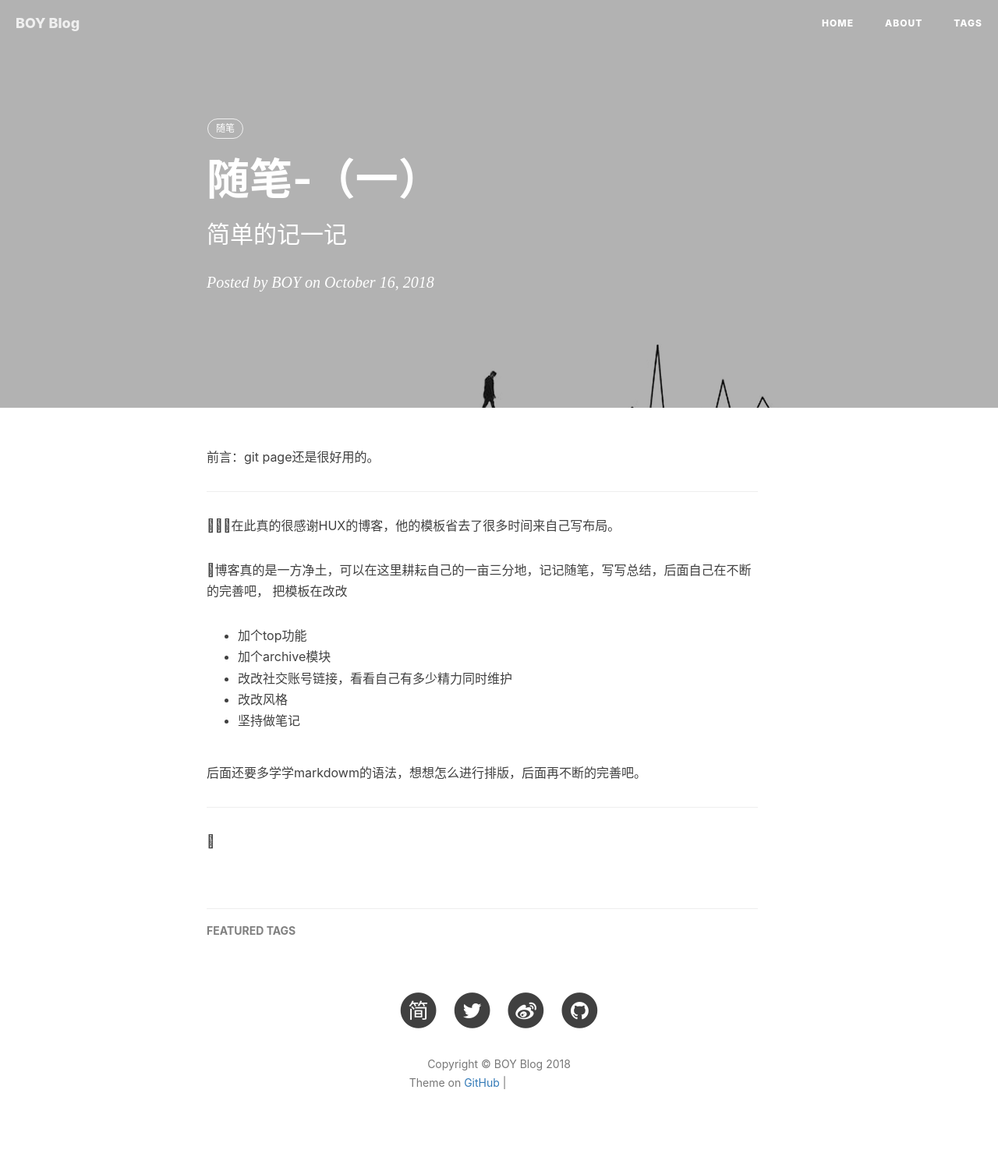
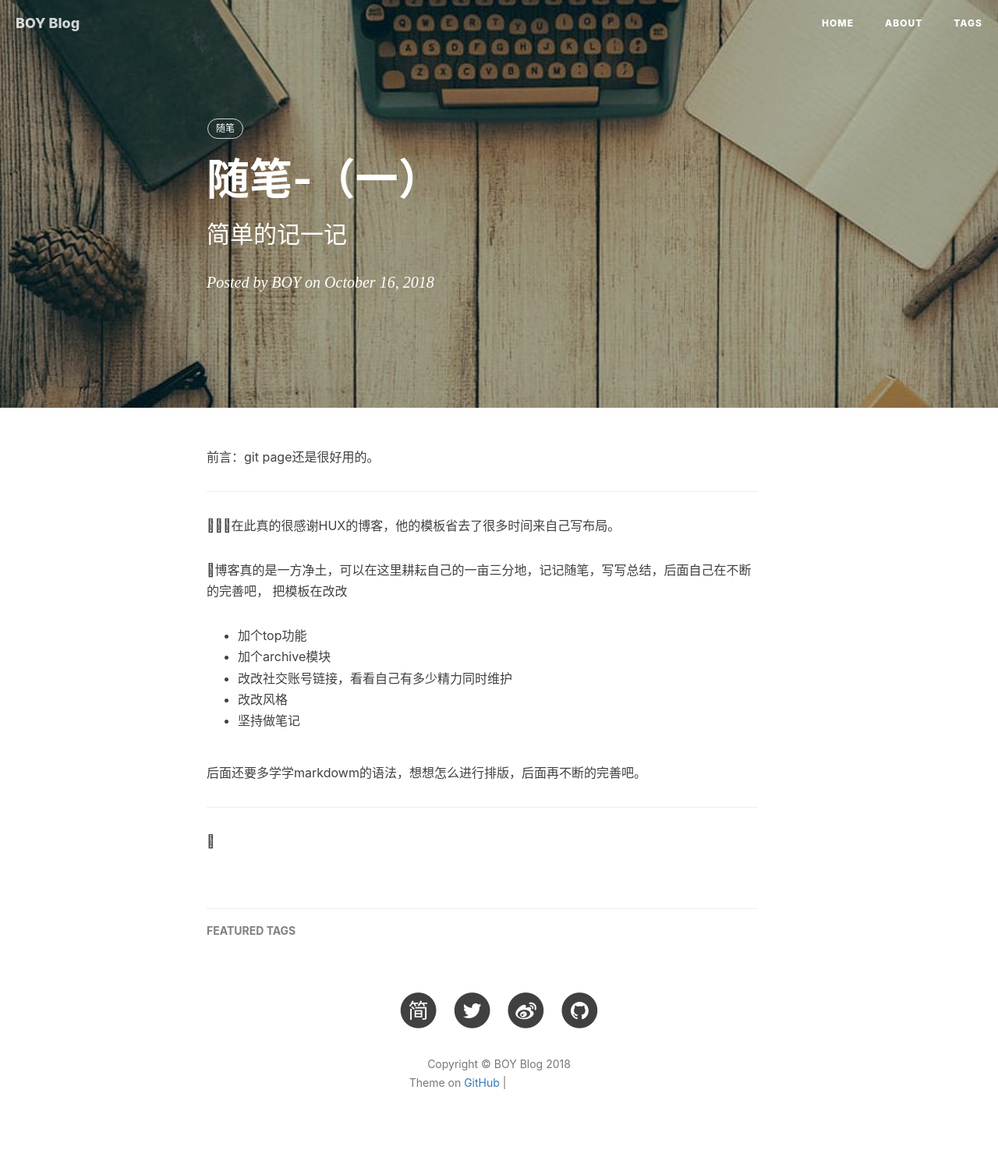
Before and after one commit to playboyzhang/playboyzhang.github.io, a Jekyll site: the page built from _posts/2018-10-16-first-page.md, in a window 1280 px wide. Shown: the whole page at 78% size. Built offline with Jekyll 4.4.1, drawn with Linux system fonts in a browser that asks for light colours; nearby versions of some CDN libraries; comment, search, counter and statistics services are not loaded; grey boxes are pictures that could not be loaded.

Commit message:
change post-head

```diff
--- a/_posts/2018-10-16-first-page.md
+++ b/_posts/2018-10-16-first-page.md
@@ -3,8 +3,6 @@ layout: post
 title: "随笔-（一）"
 subtitle: '简单的记一记'
 author: "BOY"
-header-img: "img/heart.jpg"
-header-mask: 0.3
 tags:
   - 随笔
 ---
```
